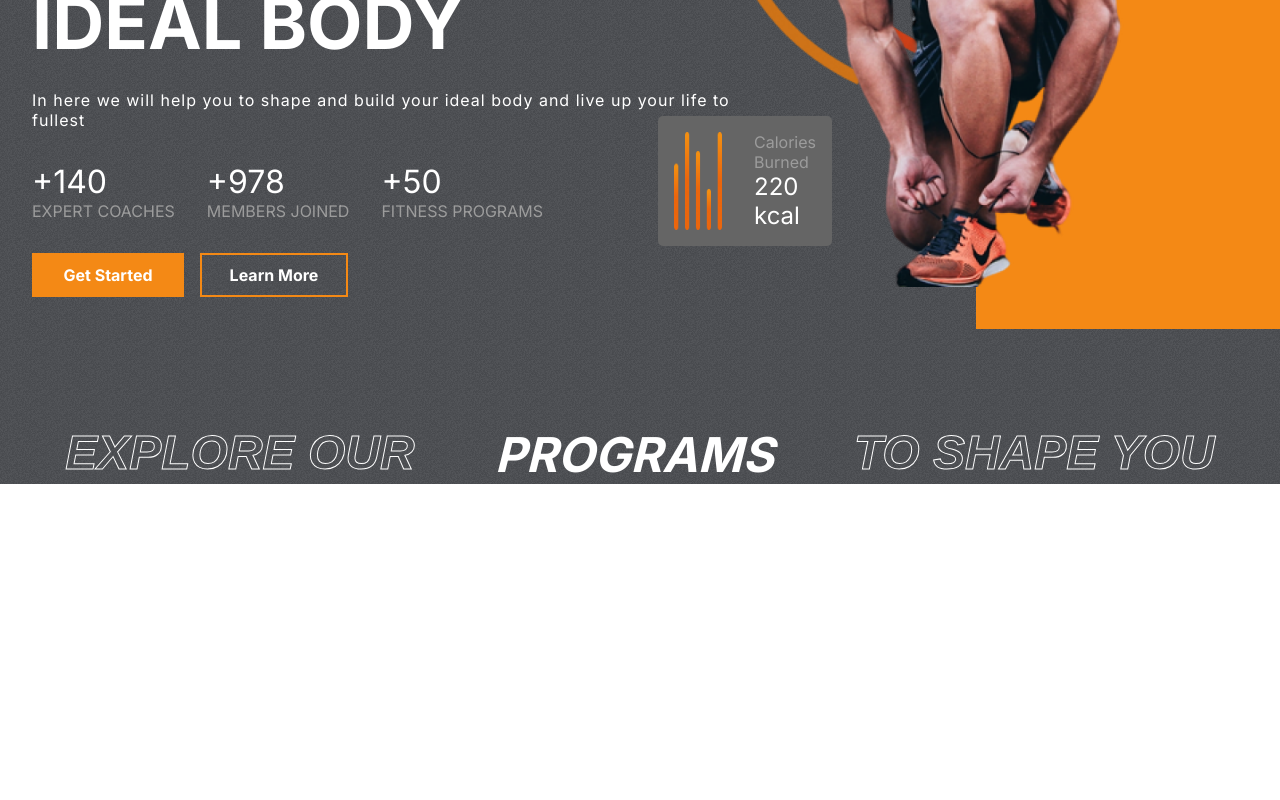
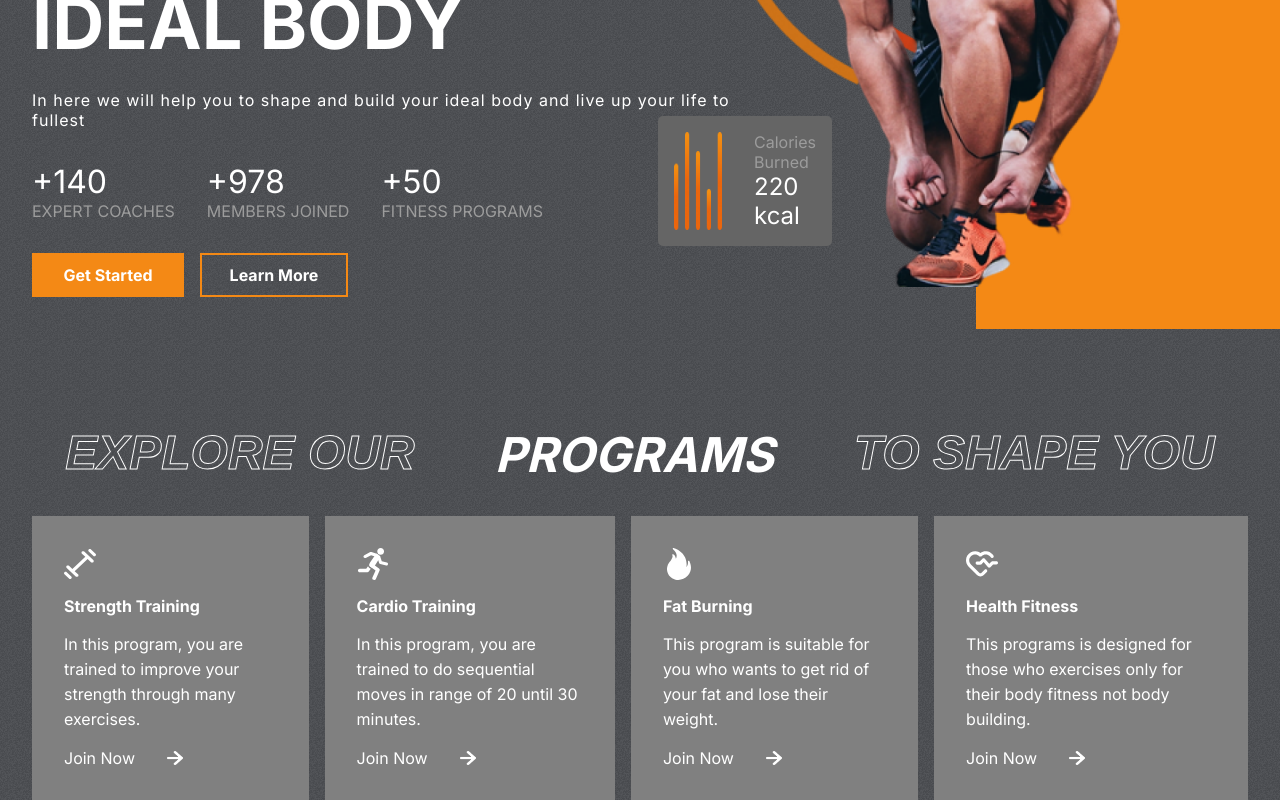
Before and after one commit to Kavimaleesha/FitClub-Starter, a React (Create React App) app: page / in a window 1280 px wide. Shown: the part 396-1196 px from the top of the page. Before the commit the page ends 880 px from the top, so only its background shows below. Built offline with nearby package versions, Linux system fonts and the light colour scheme.

Commit message:
Update
Update

```diff
--- a/src/components/Hero/Hero.css
+++ b/src/components/Hero/Hero.css
@@ -170,10 +170,10 @@
     flex-direction: column;
     justify-content: space-between;
 }
-.calories > div > :nth-child(1) {
+.calories > div >:nth-child(1) {
     color: var(--gray);
 }
-.calories > div > :nth-child(2) {
+.calories > div >:nth-child(2) {
     color: white;
     font-size: 1.5rem;
 }
--- a/src/components/Programs/Programs.css
+++ b/src/components/Programs/Programs.css
@@ -14,3 +14,50 @@
     text-transform: uppercase;
     font-style: italic;
 }
+.program-categories{
+    display: flex;
+    gap: 1rem;
+}
+.category{
+    display: flex;
+    flex-direction: column;
+    background-color: gray;
+    padding: 2rem;
+    gap: 1rem;
+    color: white;
+    justify-content: space-between;
+}
+
+
+.category>:nth-child(1)
+{
+    width: 2rem;
+    height: 2rem;fill: white;
+}
+
+
+.category>:nth-child(2)
+{
+   font-style: 1rem;
+   font-weight: bold;
+}
+
+.category>:nth-child(3)
+{
+  font-style: 0.9rem;
+  line-height: 25px;
+}
+
+.join-now{
+   display: flex;
+    align-items: center;gap: 2rem;
+}
+
+.join-now>img{
+    width: 1rem;
+}
+
+.category:hover{
+    background: var(--planCard);
+    cursor: pointer;
+}
--- a/src/components/Programs/Programs.jsx
+++ b/src/components/Programs/Programs.jsx
@@ -1,6 +1,8 @@
-import React from 'react'
-import './Programs.css'
-export const Programs = () => {
+import React from 'react';
+import './Programs.css';
+import {programsData} from '../../data/programsData';
+import RightArrow from '../../assets/rightArrow.png';
+const Programs = () => {
   return (
     <div className="Programs" id="programs">
         {/* header */}
@@ -9,8 +11,19 @@
             <span>Programs</span>
             <span className='stroke-text'>to shape you</span>
         </div>
+
+        <div className="program-categories">
+            {programsData.map((program)=>(
+                <div className="category">
+                    {program.image}
+                    <span>{program.heading}</span>
+                    <span>{program.details}</span>
+                    <div className="join-now"><span>Join Now</span><img src={RightArrow} alt=""/></div>
+                </div>
+            ))}
+        </div>
     </div>
-  )
-}
+  );
+};
 
-export default Programs
+export default Programs;
```
